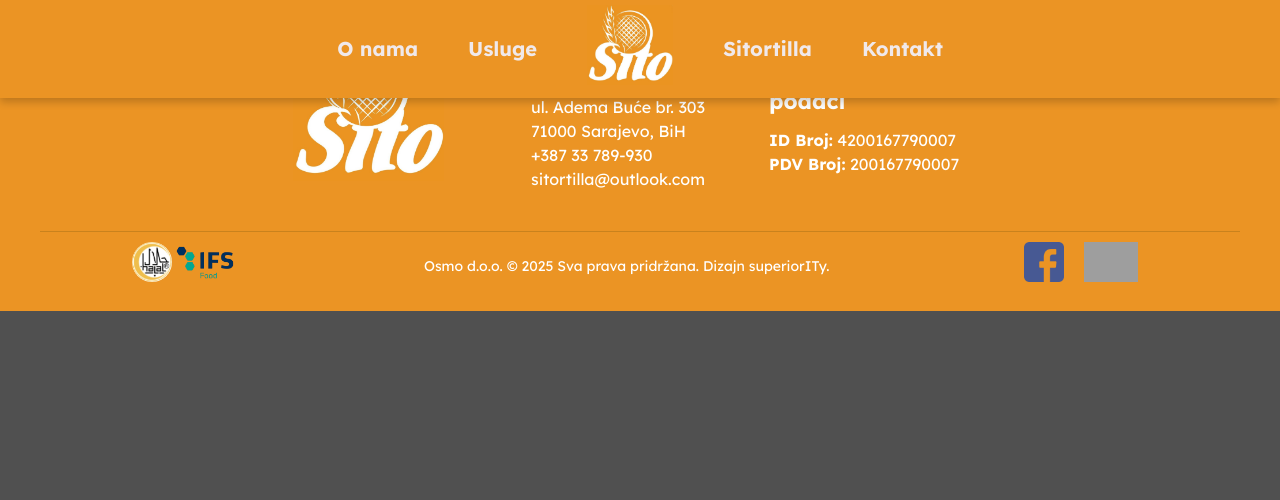
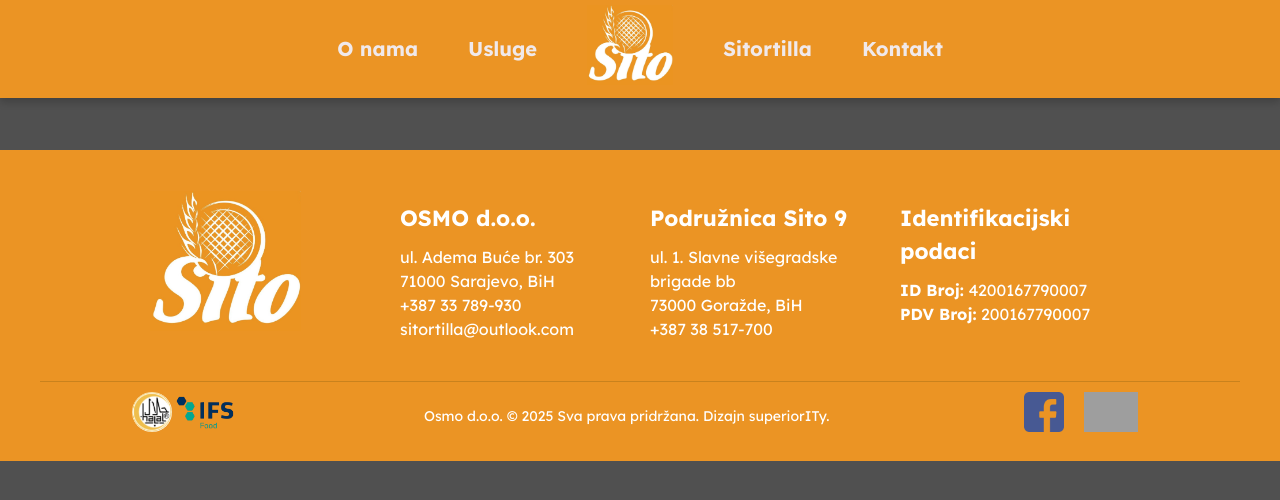
Before and after one commit to VedadBukva/sitortilla, a React (Vite) app: page /kontakt in a window 1280 px wide. Shown: the top 500 px of the page. Built offline with nearby package versions, Linux system fonts and the light colour scheme; grey boxes are pictures that could not be loaded.

Commit message:
Minor updates

```diff
--- a/src/App.jsx
+++ b/src/App.jsx
@@ -7,6 +7,7 @@
 import NumberInfo from "./components/NumberInfo/NumberInfo";
 import Gallery from "./components/Gallery/Gallery";
 import CakesAndCatering from "./components/CakesAndCatering/CakesAndCatering";
+import Contact from "./components/Contact/Contact";
 import "./App.css";
 
 function Home() {
@@ -28,6 +29,7 @@
       <Routes>
         <Route path="/" element={<Home />} />
         <Route path="/proizvodi" element={<Products />} />
+        <Route path="/kontakt" element={<Contact />} />
       </Routes>
       <Footer />
     </div>
--- /dev/null
+++ b/src/components/Contact/Contact.css
@@ -0,0 +1,4 @@
+.contact-wrapper {
+    margin-top: 150px;
+
+}
--- /dev/null
+++ b/src/components/Contact/Contact.jsx
@@ -0,0 +1,9 @@
+import "./Contact.css"
+
+function Contact() {
+    return (
+        <div className="contact-wrapper"></div>
+    );
+  }
+
+  export default Contact;
--- a/src/components/FlipBook/FlipBook.css
+++ b/src/components/FlipBook/FlipBook.css
@@ -1,4 +1,5 @@
 .flipBook {
-    margin-top: 100px;
+    margin-top: 150px;
     text-align: center;
+    font-size: larger;
 }
--- a/src/components/Footer/Footer.jsx
+++ b/src/components/Footer/Footer.jsx
@@ -18,6 +18,12 @@
           <p>71000 Sarajevo, BiH</p>
           <p>+387 33 789-930</p>
           <p>sitortilla@outlook.com</p>
+        </div>
+        <div className="footer-section">
+          <h3>Podružnica Sito 9</h3>
+          <p>ul. 1. Slavne višegradske brigade bb</p>
+          <p>73000 Goražde, BiH</p>
+          <p>+387 38 517-700</p>
         </div>
         <div className="footer-section">
           <h3>Identifikacijski podaci</h3>
--- a/src/components/Header/Header.jsx
+++ b/src/components/Header/Header.jsx
@@ -14,7 +14,7 @@
             <li><Link to="/">Usluge</Link></li>
             <li><Link to="/"><img src={logo} alt="Sitortilla Logo" className="logo" /></Link></li>
             <li><Link to="/proizvodi">Sitortilla</Link></li>
-            <li><Link to="/">Kontakt</Link></li>
+            <li><Link to="/kontakt">Kontakt</Link></li>
           </ul>
         </nav>
       </div>
```
